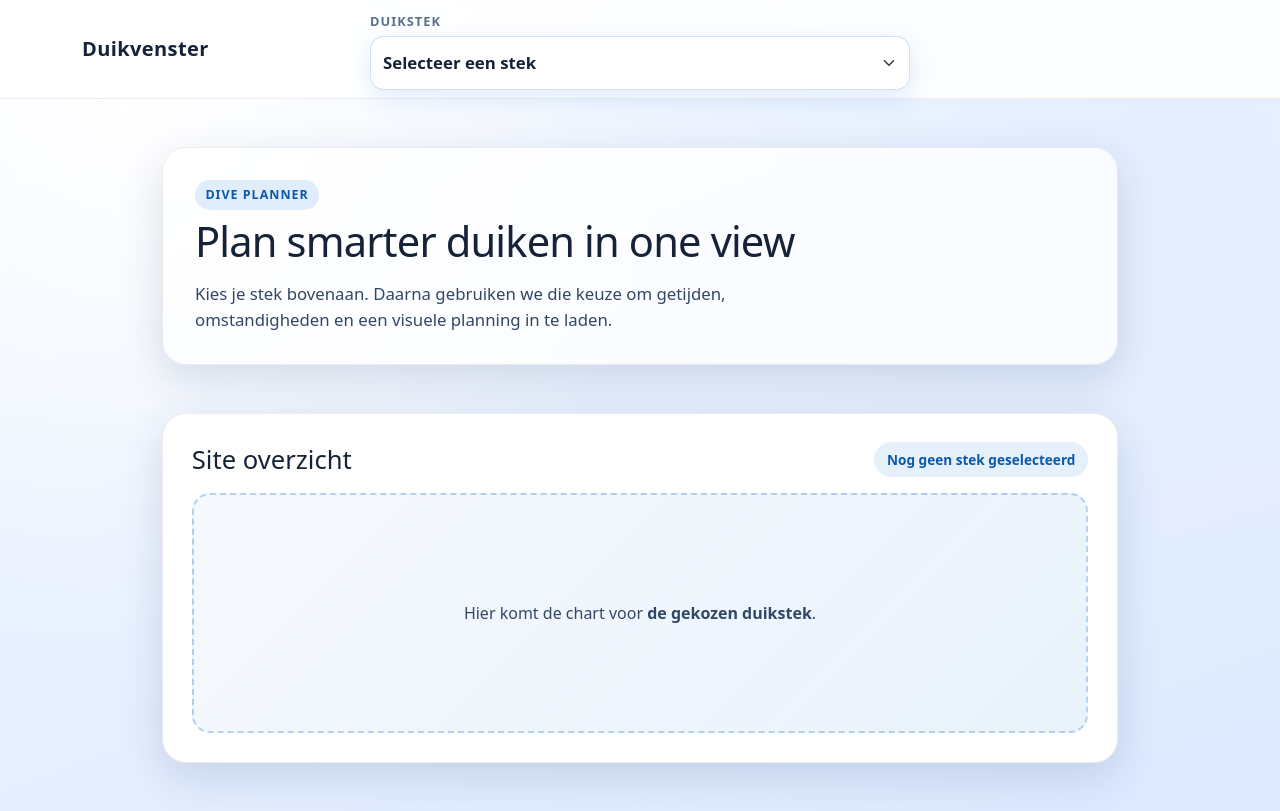
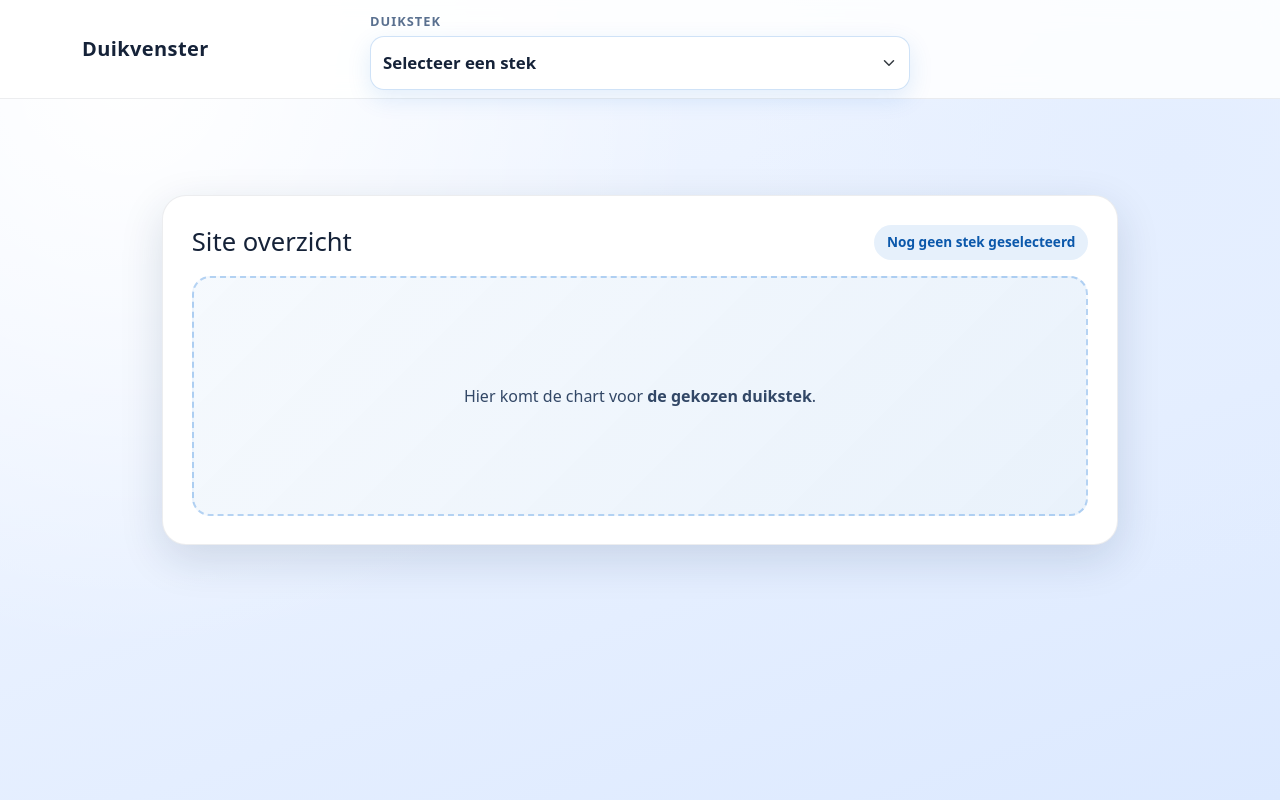
Before and after one commit to danroozemond/duikvenster-react, a React (Vite) app: page / in a window 1280 px wide. Built offline with nearby package versions, Linux system fonts and the light colour scheme.

Commit message:
removed hero card

```diff
--- a/src/pages/HomePage.tsx
+++ b/src/pages/HomePage.tsx
@@ -40,15 +40,6 @@ function HomePage() {
         onSiteChange={setSelectedSiteId}
       />
       <Container className="app-main py-5 py-lg-6">
-        <section className="hero-card">
-          <p className="hero-kicker mb-2">Dive Planner</p>
-          <h1 className="hero-title mb-3">Plan smarter duiken in one view</h1>
-          <p className="hero-text mb-0">
-            Kies je stek bovenaan. Daarna gebruiken we die keuze om getijden,
-            omstandigheden en een visuele planning in te laden.
-          </p>
-        </section>
-
         <section className="chart-card mt-4 mt-lg-5">
           <div className="chart-card-header">
             <h2 className="chart-card-title mb-0">Site overzicht</h2>
```
